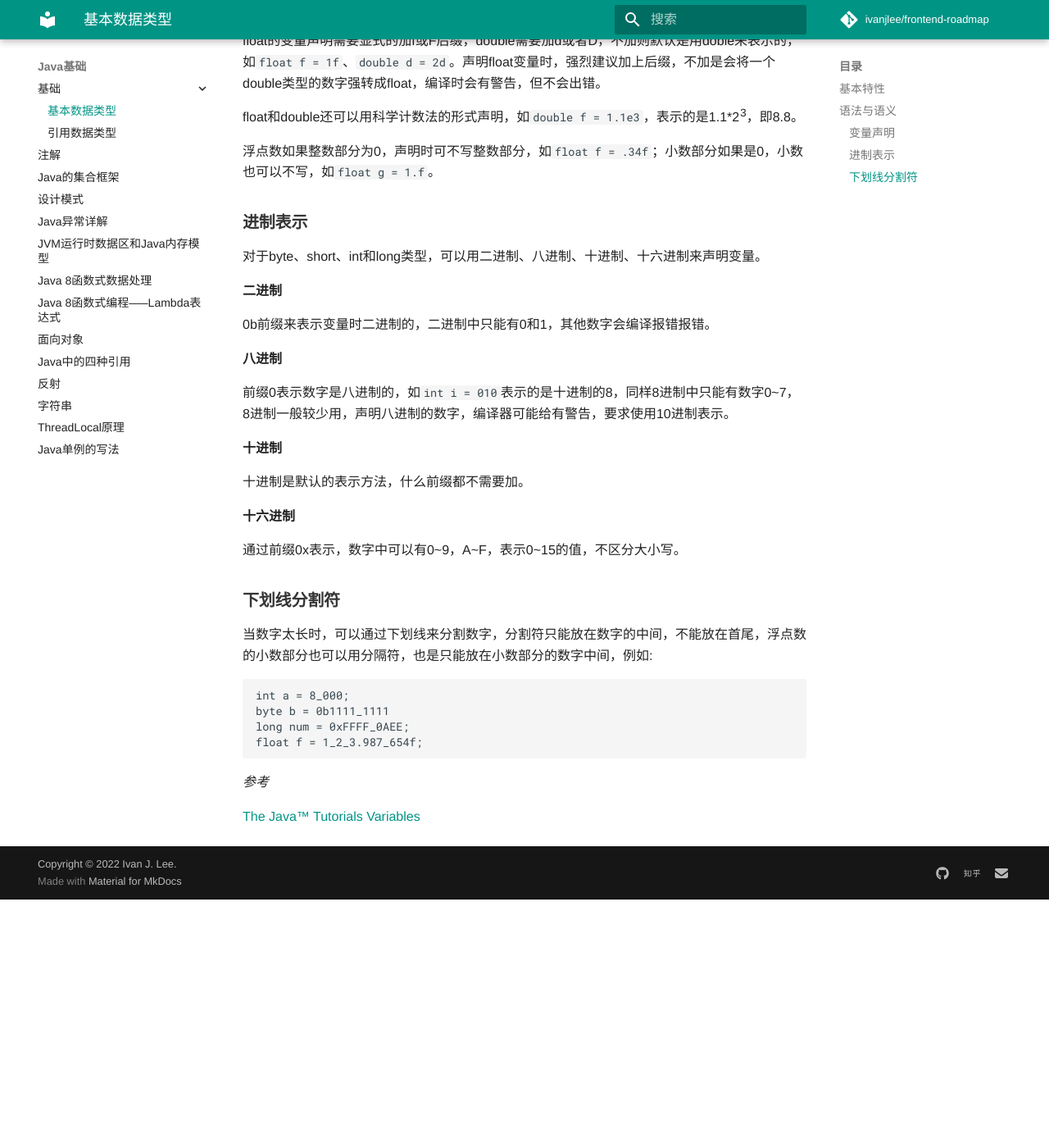
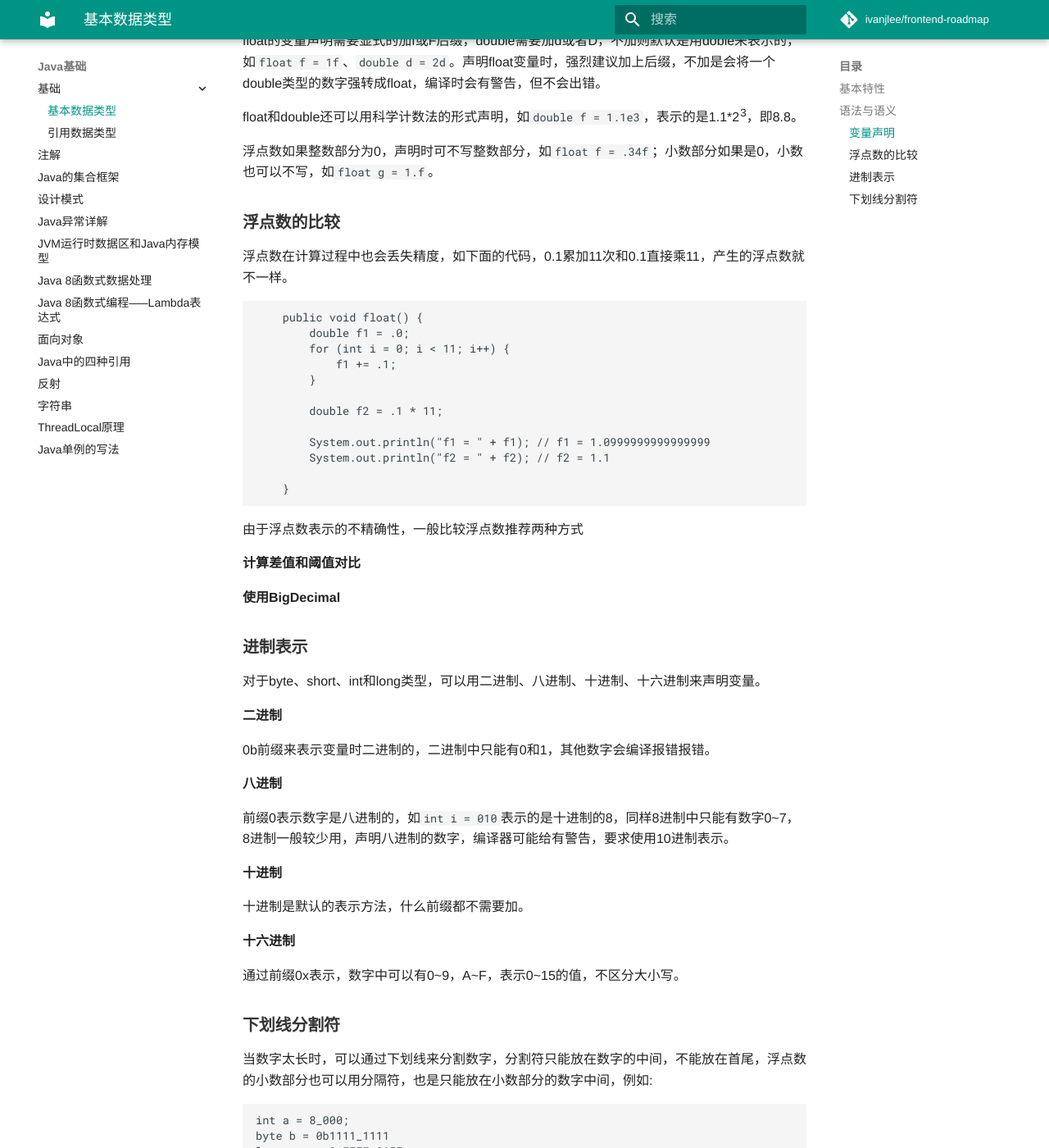
Before and after one commit to konokol/frontend-skill-tree, an MkDocs documentation site: the page built from docs/Java/1-Basic/01-Primitive-Data-Types.md, in a window 1280 px wide and 1400 px high, scrolled down 2254 px. Shown: the whole window at 82% size. Built offline with MkDocs 1.6.1 and Material for MkDocs 9.7.7, drawn with Linux system fonts in a browser that asks for light colours; some web fonts are replaced; comment, search, counter and statistics services are not loaded; before the commit the page ends 3351 px from its top, so only the background shows below that; some of the changed text lies outside the part shown.

Commit message:
Reference Data Types

````diff
--- a/docs/Java/1-Basic/01-Primitive-Data-Types.md
+++ b/docs/Java/1-Basic/01-Primitive-Data-Types.md
@@ -64,6 +64,32 @@ float和double还可以用科学计数法的形式声明，如`double f = 1.1e3`
 
 浮点数如果整数部分为0，声明时可不写整数部分，如`float f = .34f`；小数部分如果是0，小数也可以不写，如`float g = 1.f`。
 
+
+### 浮点数的比较
+
+浮点数在计算过程中也会丢失精度，如下面的代码，0.1累加11次和0.1直接乘11，产生的浮点数就不一样。
+
+```Java
+    public void float() {
+        double f1 = .0;
+        for (int i = 0; i < 11; i++) {
+            f1 += .1;
+        }
+
+        double f2 = .1 * 11;
+
+        System.out.println("f1 = " + f1); // f1 = 1.0999999999999999
+        System.out.println("f2 = " + f2); // f2 = 1.1
+
+    }
+```
+
+由于浮点数表示的不精确性，一般比较浮点数推荐两种方式
+
+**计算差值和阈值对比**
+
+**使用BigDecimal**
+
 ### 进制表示
 
 对于byte、short、int和long类型，可以用二进制、八进制、十进制、十六进制来声明变量。
@@ -97,4 +123,5 @@ float f = 1_2_3.987_654f;
 
 *参考*
 
-[The Java™ Tutorials Variables](https://docs.oracle.com/javase/tutorial/java/nutsandbolts/variables.html)
+1. [The Java™ Tutorials Variables](https://docs.oracle.com/javase/tutorial/java/nutsandbolts/variables.html)
+2. [Correct way to compare floats or doubles in Java](https://howtodoinjava.com/java-examples/correctly-compare-float-double/#threshold-based)
````
Also changed, not shown: docs/Java/1-Basic/02-Refrefence-Data-Types.md (+1 -1 lines).
